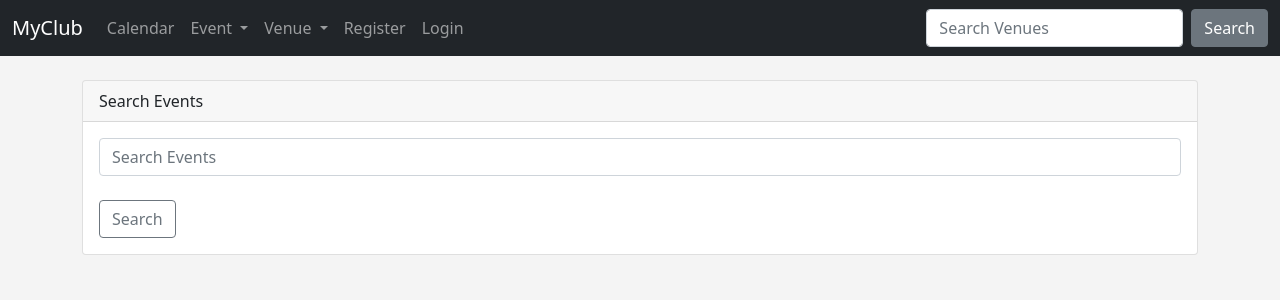
After one commit to saringrg/myclub, a Django app: page /search_events in a window 1280 px wide. The commit adds this page. Shown: the top 300 px of the page. Run offline with Django 5.2, Linux system fonts and the light colour scheme.

Commit message:
version 1.2

```diff
--- a/myclub_website/events/templates/events/navbar.html
+++ b/myclub_website/events/templates/events/navbar.html
@@ -20,8 +20,9 @@
 
             {% if user.is_authenticated %}
               <li><a class="dropdown-item" href="{% url 'add-event' %}">Add Event</a></li>
+              <li><a class="dropdown-item" href="{% url 'my_events' %}">My Events</a></li>
             {% endif %}
-
+            <li><a class="dropdown-item" href="{% url 'search_events' %}">Search Event</a></li>
           </ul>
         </li>
 
--- /dev/null
+++ b/myclub_website/events/templates/events/search_events.html
@@ -0,0 +1,67 @@
+{% extends 'events/base.html' %}
+
+{% block content %}
+	<div class="card">
+		<div class="card-header">
+	    	{% if searched %}
+	    		You Searched for {{searched}}
+	    	{% else %}
+	    		Search Events
+	    	{% endif %}
+	  	</div>
+	  	<div class="card-body">
+			<form method=POST action="{% url 'search_events' %}">
+		        {% csrf_token %}
+
+		        <input class="form-control me-2" type="search" placeholder="Search Events" aria-label="Search" name="searched">
+		        <br>
+		        <button class="btn btn-outline-secondary" type="submit">Search</button>
+		      </form>
+		</div>
+	</div>
+	<br>
+
+	{% if searched %}
+		{% for event in events %}
+		<div class="card">
+		  <div class="card-header">
+		    {{event}}
+		  </div>
+		  <div class="card-body">
+		    <h5 class="card-title">Venue: {{ event.venue }}</h5>
+		    <p class="card-text">
+		    	<ul>
+					<li>Date: {{ event.event_date }}</li>
+					<li>Venue: {{ event.venue }}</li>
+					<li>Venue Website: {{ event.venue.web }}</li>
+					<li>Manager: {{ event.manager }}</li>
+					<li>Description: {{ event.description }}</li>
+					<li>Attendees:<br>
+					{% for user in event.attendees.all %}
+							{{ user }}<br>
+					{% endfor%}
+					</li>
+				</ul>
+		    </p>
+		  </div>
+		  {% if user.is_authenticated %}
+		  	{% if user == event.manager %}
+
+			  	<div class="card-footer text-muted">
+					<a href="{% url 'update-event' event.id %}" class="btn btn-outline-secondary btn-sm">Update Event</a>
+				  	<a href="{% url 'delete-event' event.id %}" class="btn btn-outline-danger btn-sm">Delete Event</a>
+			 	</div>
+
+		 	{% endif %}
+		 {% endif %}
+
+		</div>
+
+		<br><br>
+		{% endfor %}
+
+
+	{% endif %}
+
+
+{% endblock %}
--- a/myclub_website/events/templates/events/show_venue.html
+++ b/myclub_website/events/templates/events/show_venue.html
@@ -15,6 +15,7 @@
 					<li>{{ venue.phone }}</li>
 					<li>{{ venue.email_address }}</li>
 					<li><a href="{{ venue.web }}">{{ venue.web }}</a></li>
+					<li>Owner: {{ venue_owner }}</li>
 				</ul>
 
 		    </p>
--- a/myclub_website/events/urls.py
+++ b/myclub_website/events/urls.py
@@ -14,6 +14,8 @@ urlpatterns = [
     path('update_event/<event_id>', views.update_event, name='update-event'),
     path('delete_event/<event_id>', views.delete_event, name='delete-event'),
     path('delete_venue/<venue_id>', views.delete_venue, name='delete-venue'),
+    path('my_events', views.my_events, name='my_events'),
+    path('search_events', views.search_events, name='search_events'),
 
 
 
--- a/myclub_website/events/views.py
+++ b/myclub_website/events/views.py
@@ -4,13 +4,23 @@ from calendar import HTMLCalendar
 from datetime import datetime
 from django.http import HttpResponseRedirect
 from .models import Event, Venue
+from django.contrib.auth.models import User
 from .forms import VenueForm, EventForm, EventFormAdmin
 from django.contrib import messages
 
 #import pagination stuff
 from django.core.paginator import Paginator
 
+#create my events page
+def my_events(request):
+	if request.user.is_authenticated:
+		me = request.user.id
+		events = Event.objects.filter(attendees= me)
 
+		return render(request, 'events/my_events.html', {"events":events})
+	else:
+		messages.success(request, ("You are not authorized to view this page"))
+		return redirect('home')
 
 #delete an venue
 def delete_venue(request, venue_id):
@@ -92,11 +102,22 @@ def search_venues(request):
 	else:
 		return render(request, 'events/search_venues.html', {})
 
+def search_events(request):
+	if request.method == "POST":
+		searched = request.POST['searched']
+		events = Event.objects.filter(description__contains=searched)
+
+		return render(request, 'events/search_events.html', {'searched':searched, 'events':events})
+	else:
+		return render(request, 'events/search_events.html', {})
+
 
 def show_venue(request, venue_id):
 	venue = Venue.objects.get(pk=venue_id)
+	venue_owner = User.objects.get(pk=venue.owner)
 	return render(request, 'events/show_venue.html',
-		{'venue': venue})
+		{'venue': venue,
+		'venue_owner': venue_owner})
 
 
 def list_venues(request):
```
Also changed, not shown: myclub_website/events/templates/events/my_events.html (added, +45 -0 lines), myclub_website/db.sqlite3.
